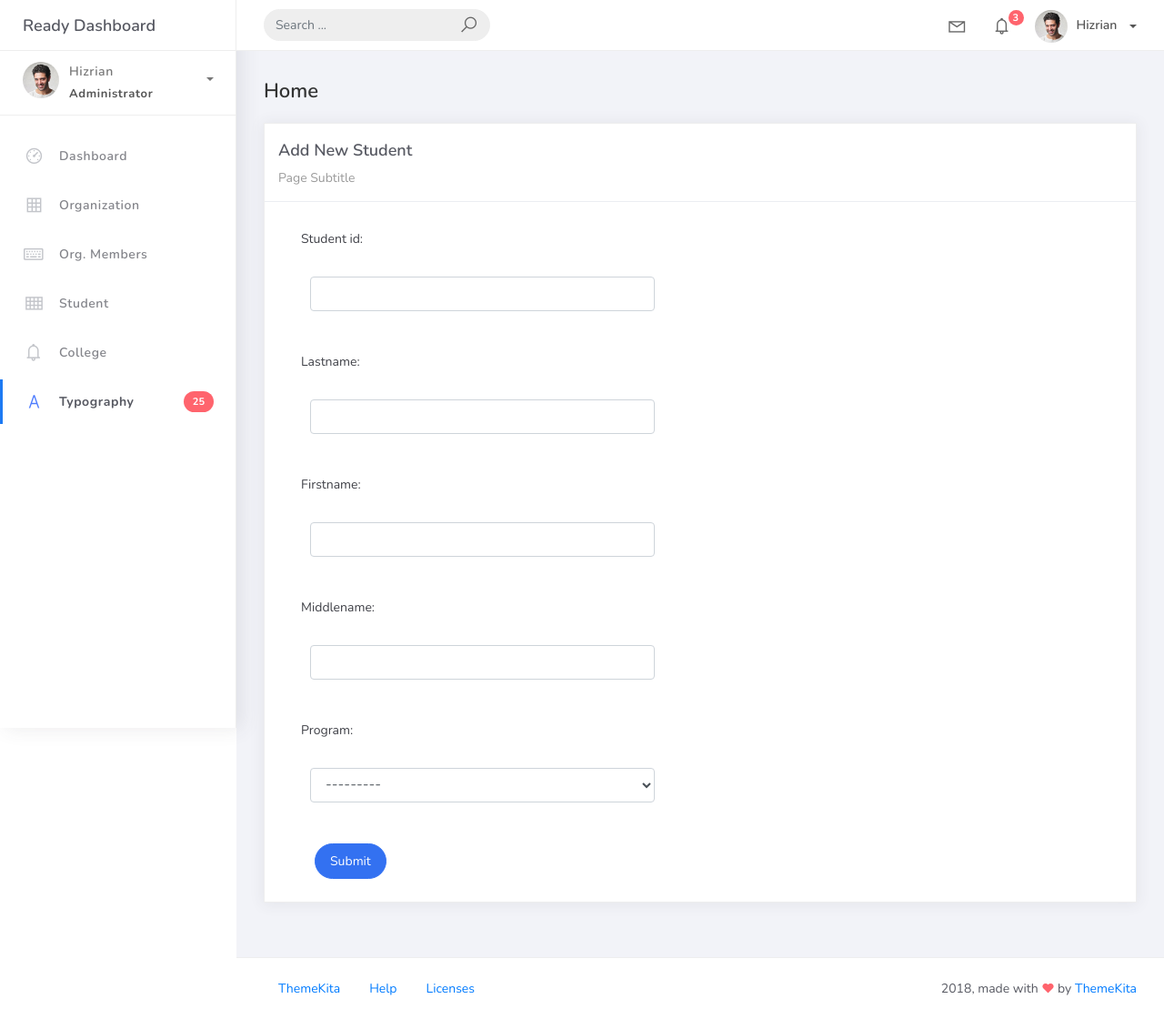
After one commit to FernandezCorporate/PSUSphere, a Django app: page /student_list/add in a window 1280 px wide. The commit adds this page. Shown: the whole page at 91% size. Run offline with Django 5.2, Linux system fonts and the light colour scheme; data that the repository does not hold is empty; some libraries are stand-ins or nearby versions.

Commit message:
Student Create View, Update View, Delete View added

```diff
--- a/projectsite/projectsite/urls.py
+++ b/projectsite/projectsite/urls.py
@@ -16,7 +16,7 @@ Including another URLconf
 """
 from django.contrib import admin
 from django.urls import path
-from studentorg.views import HomePageView, OrganizationList, OrganizationCreateView, OrganizationUpdateView, OrganizationDeleteView, MembersListView, MembersCreateView, MembersUpdateView, MembersDeleteView, StudentListView
+from studentorg.views import HomePageView, OrganizationList, OrganizationCreateView, OrganizationUpdateView, OrganizationDeleteView, MembersListView, MembersCreateView, MembersUpdateView, MembersDeleteView, StudentListView, StudentCreateView, StudentUpdateView, StudentDeleteView
 from studentorg import views
 
 
@@ -33,4 +33,7 @@ urlpatterns = [
     path('member_list/<pk>', MembersUpdateView.as_view(), name='member-update'),
     path('member_list/<pk>/delete', MembersDeleteView.as_view(), name='member-delete'),
     path('student_list', StudentListView.as_view(), name='student-list'),
+    path('student_list/add', StudentCreateView.as_view(), name='student-add'),
+    path('student_list/<pk>', StudentUpdateView.as_view(), name='student-update'),
+    path('student_list/<pk>/delete', StudentDeleteView.as_view(), name='student-delete'),
 ]
--- a/projectsite/studentorg/forms.py
+++ b/projectsite/studentorg/forms.py
@@ -1,6 +1,6 @@
 from django.forms import ModelForm
 from django import forms
-from .models import Organization, OrgMember
+from .models import Organization, OrgMember, Student
 
 
 class OrganizationForm(ModelForm):
@@ -12,3 +12,8 @@ class MemberForm(ModelForm):
 	class Meta:
 		model = OrgMember
 		fields = "__all__"
+
+class StudentForm(ModelForm):
+	class Meta:
+		model = Student
+		fields = "__all__"
--- a/projectsite/studentorg/views.py
+++ b/projectsite/studentorg/views.py
@@ -3,7 +3,7 @@ from django.shortcuts import render
 from django.views.generic.list import ListView
 from django.views.generic.edit import CreateView, UpdateView, DeleteView
 from studentorg.models import Organization, OrgMember, Student
-from studentorg.forms import OrganizationForm, MemberForm
+from studentorg.forms import OrganizationForm, MemberForm, StudentForm
 from django.urls import reverse_lazy
 
 class HomePageView(ListView):
@@ -62,3 +62,20 @@ class StudentListView(ListView):
    context_object_name = 'student'
    template_name = 'student_list.html'
    paginate_by = 5
+
+class StudentCreateView(CreateView):
+  model = Student
+  form_class = StudentForm
+  template_name = 'student_form.html'
+  success_url = reverse_lazy('student-list')
+
+class StudentUpdateView(UpdateView):
+   model = Student
+   form_class = StudentForm
+   template_name = 'student_form.html'
+   success_url = reverse_lazy('student-list')
+
+class StudentDeleteView(DeleteView):
+  model = Student
+  template_name = 'student_del.html'
+  success_url = reverse_lazy('student-list')
--- /dev/null
+++ b/projectsite/templates/student_form.html
@@ -0,0 +1,34 @@
+{% extends 'base.html' %} {% load static %} {% block content %}
+	<div class="content">
+		<div class="container-fluid">
+			<h4 class="page-title">Home</h4>
+			<div class="row">
+				<div class="col-md-12">
+					<div class="card">
+						<div class="card-header">
+							<div class="card-title">
+								{% if object %}Update Student {% else %} Add New Student {% endif %}
+							</div>
+							<div class="card-category">Page Subtitle</div>
+						</div>
+
+						<div class="col-md-6">
+							<div class="card-body">
+								<form class="" action="" method="post" novalidate>
+									{% csrf_token %} {% include 'includes/form.html' %}
+
+									<div class="form-group">
+										<div class="col-md-12 col-sm-3">
+											<button type="submit" class="btn btn-primary btn-rounded">Submit</button>
+										</div>
+									</div>
+								</form>
+							</div>
+						</div>
+
+					</div>
+				</div>
+			</div>
+		</div>
+	</div>
+{% endblock %}
--- a/projectsite/templates/student_list.html
+++ b/projectsite/templates/student_list.html
@@ -24,7 +24,7 @@
                 </div>
                 <div class="col-md-6">
                   <div class="pull-right">
-                    <a href="{% url 'organization-add' %}" class="btn btn-success btn-rounded">Add Organization</a>
+                    <a href="{% url 'student-add' %}" class="btn btn-success btn-rounded">Add Student</a>
                   </div>
                 </div>
               </div>
@@ -50,8 +50,8 @@
                       <td>{{ object.middlename }}</td>
 											<td>{{ object.program }}</td>
                       <td>
-                        <a href="{% url 'organization-update' object.id %}">Edit</a>
-                        <a href="organization_list/{{ object.id }}/delete" class="text-danger">Delete</a>
+                        <a href="{% url 'student-update' object.id %}">Edit</a>
+                        <a href="student_list/{{ object.id }}/delete" class="text-danger">Delete</a>
                       </td>
                       </tr>
                       {% empty %}
```
Also changed, not shown: projectsite/templates/student_del.html (added, +32 -0 lines).
